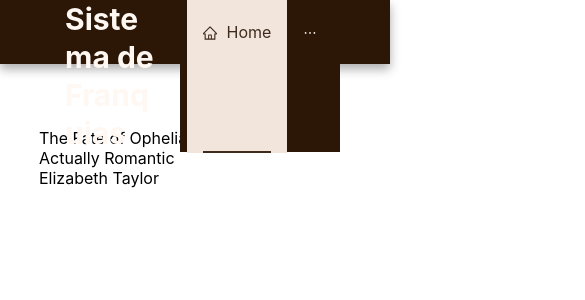
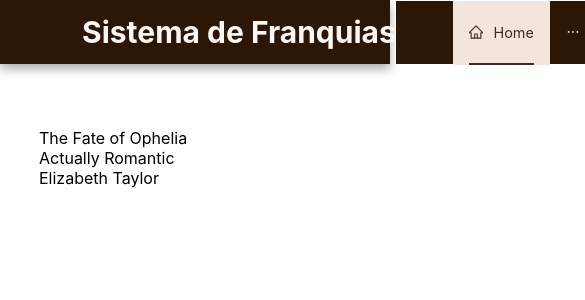
Before and after one commit to gabgon08/projeto-franquias, a Next.js app: page / in a window 390 px wide. Shown: the top 300 px of the page, 585 px wide, since content can reach past the window. Built offline with nearby package versions, Linux system fonts and the light colour scheme.

Commit message:
style: add responsive layout

```diff
--- a/src/components/Header.module.css
+++ b/src/components/Header.module.css
@@ -6,27 +6,33 @@
 
 .header {
     width: 100%;
-    height: 4rem;
+    min-height: 4rem;
     display: flex;
+    align-items: center;
     box-shadow: 0 5px 10px rgba(0, 0, 0, 0.329);
     border-bottom: 0;
-    align-items: center;
+    /* height: 4rem; */
 }
 
 .flexContainer {
+    display: flex;
     justify-content: space-between;
+    align-items: center;
+    width: 100%;
     max-width: min(90vw, 1500px);
-    display: flex;
-    margin: auto;
-    width: 100%;
+    margin: 0 auto;
+    padding: 0 2rem;
+    flex-wrap: nowrap;
+    /* gap: 0.8rem; */
 }
 
 .flexLink {
-    align-content: center;
-    justify-items: center;
-    padding: 0 15px;
-    transition: 0.3s ease;
+    display: flex;
+    align-items: center;
     text-decoration: none;
+    padding: 0.4rem 0;
+    transition: opacity 0.3s ease;
+    white-space: nowrap;
 }
 
 .flexLink:hover {
@@ -35,13 +41,15 @@
 
 .flexTitle {
     font-weight: bold !important;
+    font-size: clamp(1.1rem, 1.8vw, 1.6rem);
 }
 
 .flexMenu {
-    justify-content: center;
-    min-width: 10vw;
-    width: 502px;
+    display: flex;
+    justify-content: flex-end;
+    flex: 1 1 300px;
+    min-width: 200px;
     border: 0;
-    font-size: 1rem;
+    font-size: clamp(0.9rem, 1vw, 1rem);
     padding: 0;
 }
--- a/src/theme/common.module.css
+++ b/src/theme/common.module.css
@@ -8,12 +8,14 @@
     width: 80vw;
     max-width: 1300px;
     height: 100%;
+    transition: all 0.3 ease;
 }
 
 .topBox {
     display: flex;
     justify-content: space-between;
     align-items: center;
+    flex-wrap: wrap;
 }
 
 .topBoxIconTitle {
@@ -22,7 +24,7 @@
     gap: 0.9rem;
     border-radius: 2rem 2rem 0 0;
     align-items: center;
-    justify-content: space-evenly;
+    justify-content: center;
     box-shadow:
         0px -1px 10px rgba(0, 0, 0, 0.200),
         /* top */
@@ -32,23 +34,29 @@
     /* left */
     z-index: 0;
     position: relative;
+    transition: all 0.3s ease;
+    text-align: center;
 }
 
 .topBoxIcon {
-    font-size: 35px;
+    font-size: 2.2rem;
     border-radius: 50%;
 }
 
 .topBoxTitle {
     font-weight: bold !important;
+    font-size: 1.4rem !important;
+    line-height: 1.2;
 }
 
 .containerTable {
     border-radius: 0 2rem 2rem 2rem;
     box-shadow: 0 0 10px 3px rgba(0, 0, 0, 0.200);
     padding: 1.5rem 1.5rem 0;
+    overflow-x: auto;
 }
 
 .containerTable :global(.ant-table-thead > tr > th) {
     font-size: 1.1rem;
+    white-space: nowrap;
 }
```
